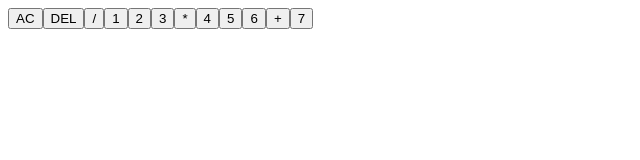
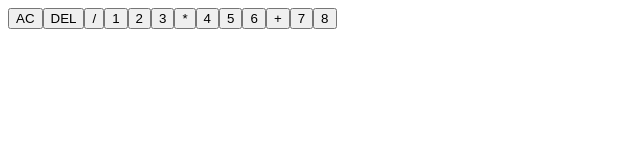
Before and after one commit to dvimukthi/Calculator, a React (Create React App) app: page / in a window 1280 px wide. Shown: the top 160 px of the page, without its empty margins (0-640 px from the left). Built offline with nearby package versions, Linux system fonts and the light colour scheme.

Commit message:
8 button

```diff
--- a/src/App.js
+++ b/src/App.js
@@ -17,6 +17,7 @@ function App() {
       <button>6</button>
       <button>+</button>
       <button>7</button>
+      <button>8</button>
     </div>
   );
 }
```
